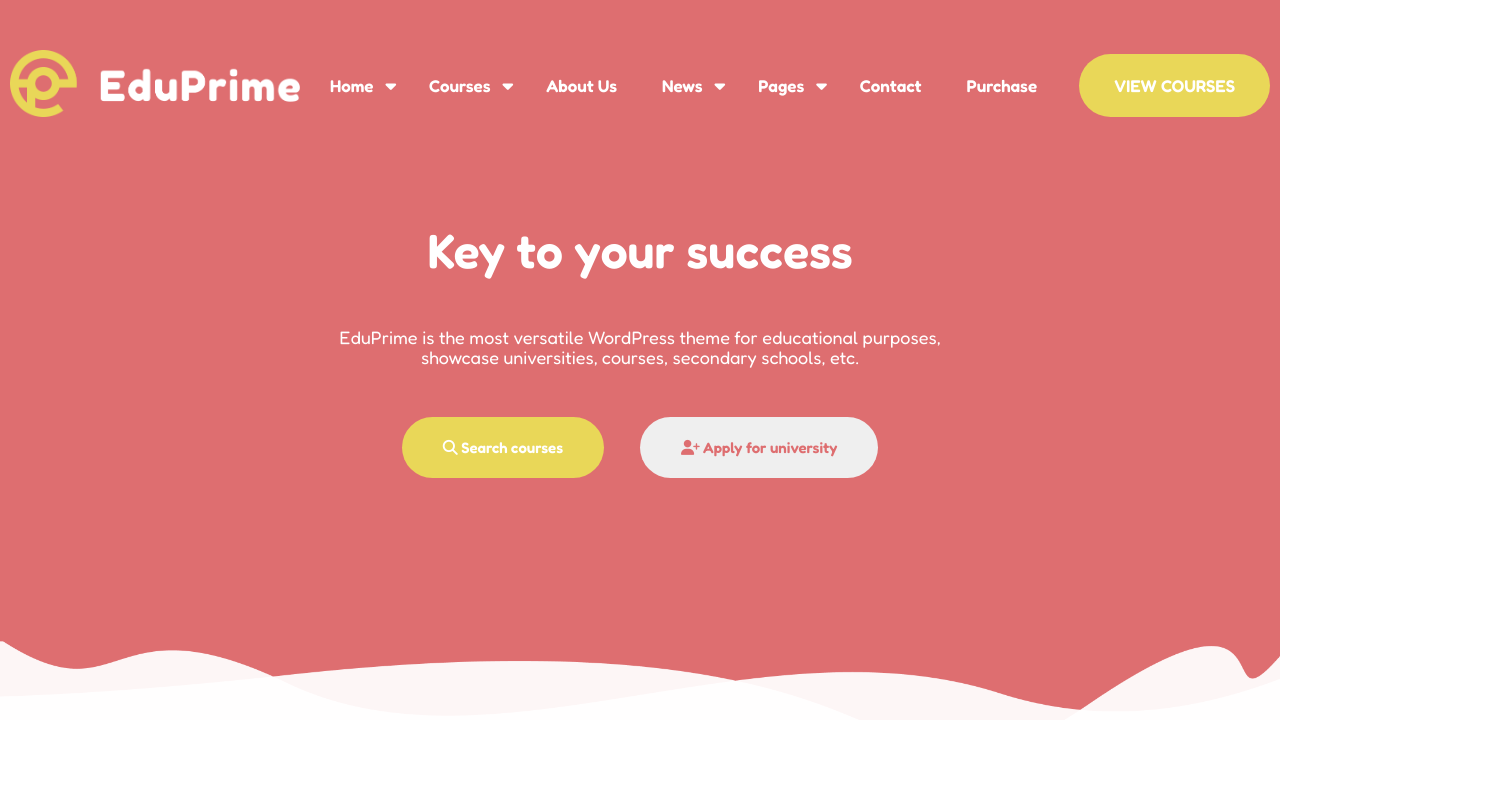
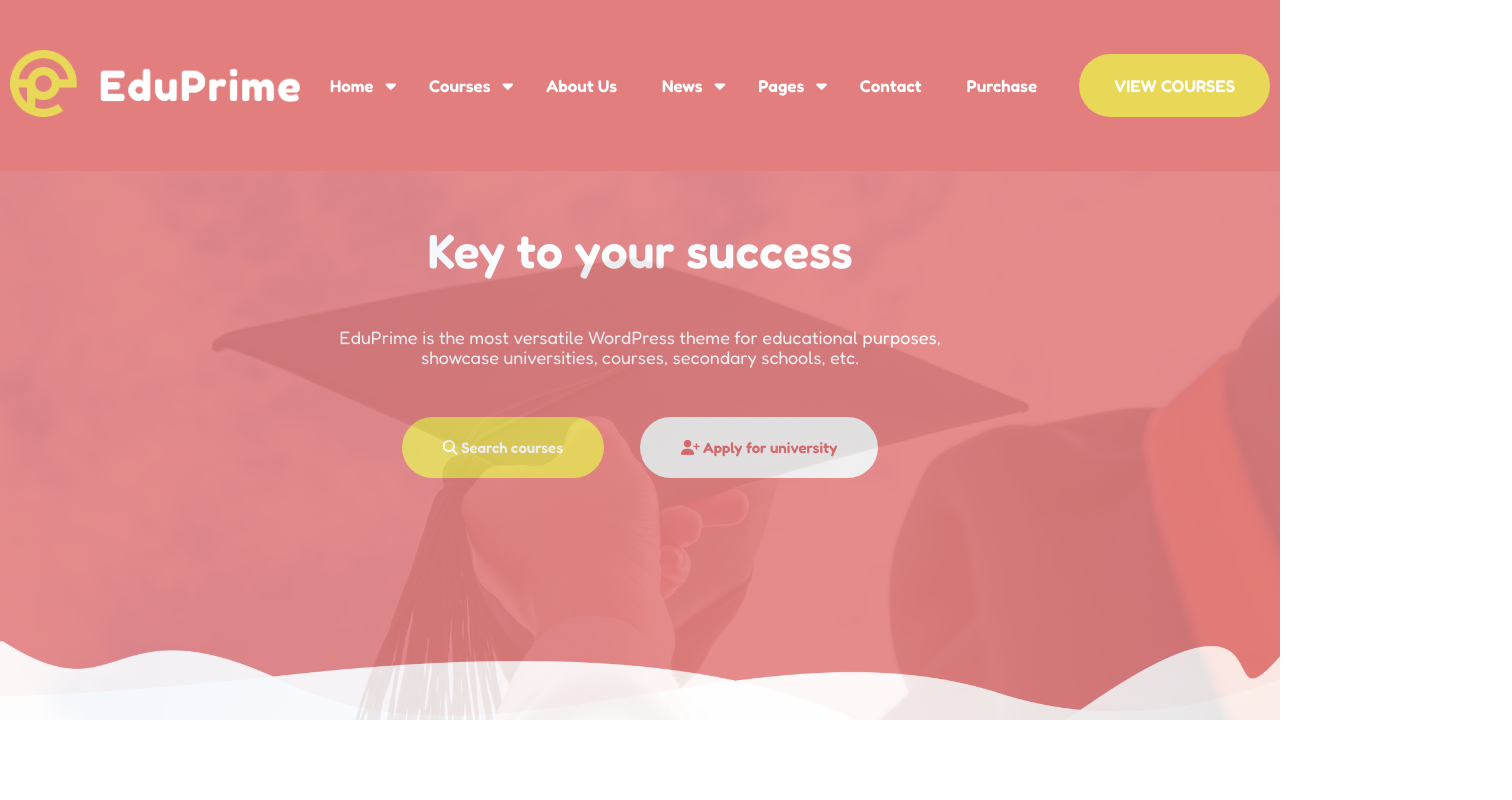
Before and after one commit to Morella92/proj-html-vuejs, a Vue app: page / in a window 1280 px wide. Shown: the top 800 px of the page, 1512 px wide, since content can reach past the window. Built offline with nearby package versions, Linux system fonts and the light colour scheme.

Commit message:
FEAT bg img in hero

```diff
--- a/src/App.vue
+++ b/src/App.vue
@@ -1,39 +1,45 @@
 <script>
-  import Navbar from './components/Navbar.vue';
+  import NavbarApp from './components/NavbarApp.vue';
   import Hero from './components/Hero.vue';
   import Faculty from './components/Faculty.vue';
   import University from './components/University.vue';
   import NewCourses from './components/NewCourses.vue';
   import Subscribe from './components/Subscribe.vue';
   import Partners from './components/Partners.vue';
-  import Footer from './components/Footer.vue';
+  import FooterApp from './components/FooterApp.vue';
 
   export default {
     components:{
-      Navbar,
+      NavbarApp,
       Hero,
       Faculty,
       University,
       NewCourses,
       Subscribe,
       Partners,
-      Footer
+      FooterApp
     }
   }
 </script>
 
 <template>
-  <Navbar/>
+
+  <section>
+    <NavbarApp/>
     <Hero/>
     <Faculty/>
     <University/>
     <NewCourses/>
     <Subscribe/>
     <Partners/>
-  <Footer/>
+    <FooterApp/>
+  </section>
 
 </template>
 
 <style>
 
+  section{
+    overflow-x: hidden;
+  }
 </style>
--- a/src/components/Faculty.vue
+++ b/src/components/Faculty.vue
@@ -40,7 +40,6 @@
                 </div>
                 <div class="col-hat">
                     <img class="hat-img" src="../../public/img/Graduation-Illustration.png" alt="">
-                    <!-- <img class="hat-bg" src="../../public/img/home-background.png" alt=""> -->
                 </div>
             </div>
 
@@ -114,7 +113,7 @@
     }
 
     .courses-button{
-        background-color: #e9d758;
+        background-color: #E9D758;
         color: white;
         font-weight: 600;
         font-size: 17px;
@@ -128,7 +127,6 @@
 
     .hat-img{
         width: 470px;
-        /* background-image: url('../../public/img/home-background.png'); */
     }
 
     .faculty-choice{
@@ -154,7 +152,7 @@
 
     .faculty-name{
         text-align: center;
-        color: #E56768;
+        color: #DE6E70;
         font-size: 17px;
         font-weight: 600;
         margin-bottom: 10px;
@@ -166,7 +164,7 @@
     }
 
     .law-button{
-        background-color: #E56768;
+        background-color: #DE6E70;
         color: white;
         font-size: 17px;
         font-weight: 600;
@@ -175,6 +173,6 @@
     }
 
     .law-button:hover{
-        background-color: #e9d758;
+        background-color: #E9D758;
     }
 </style>
--- a/src/components/Hero.vue
+++ b/src/components/Hero.vue
@@ -30,13 +30,26 @@
 
 <style scoped>
     .hero-section{
-        background-color: #DE6E70;
-        /* background-image: url('../../public/img/theme_slider2_bg-1.jpg');
-        background-size: cover;
-        filter: grayscale(100%) brightness(100%); */
+        background-color: rgba(224, 112, 114, 0.9);
+        position: relative;
         color: white;
         text-align: center;
+        overflow: hidden;
     }
+
+    .hero-section::before{
+        content: "";
+        display: block;
+        position: absolute;
+        top: 0;
+        left: 0;
+        width: 100%;
+        height: 100%;
+        background-image: url('../../public/img/theme_slider2_bg-1.jpg');
+        background-size: cover;
+        opacity: 0.1;
+    }
+
 
     .hero-title{
         font-size: 48px;
--- a/src/components/Navbar.vue
+++ b/src/components/NavbarApp.vue
@@ -43,7 +43,7 @@
 
 <style scoped>
     .navbar-section{
-        background-color: #DE6E70;
+        background-color: rgba(224, 112, 114, 0.9);
     }
 
     .flex-rules{
--- /dev/null
+++ b/src/style/_variables.scss
@@ -0,0 +1,2 @@
+$pink:#DE6E70;
+$senape:#E9D758;
```
Also changed, not shown: src/components/FooterApp.vue (renamed from src/components/Footer.vue). Lines whose indentation alone changed are shown as unchanged.
